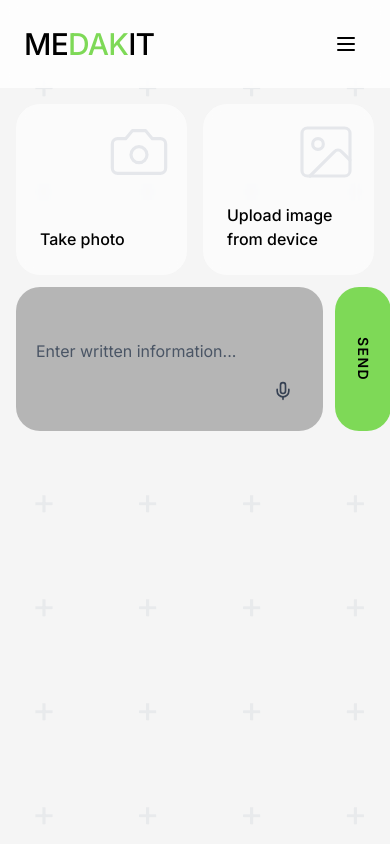
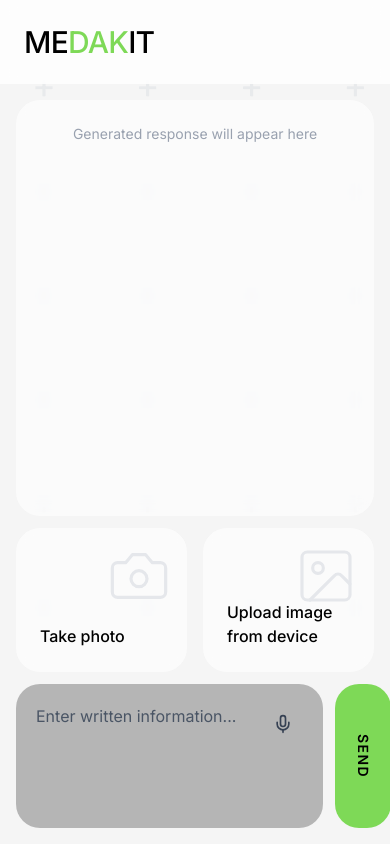
Before and after one commit to kunioshah/meDAKit, a React (Vite) app in the folder frontend/: page /mobile in a window 390 px wide. Built offline with nearby package versions, Linux system fonts and the light colour scheme.

Commit message:
refactored mobile

```diff
--- a/frontend/src/app/MobilePage.tsx
+++ b/frontend/src/app/MobilePage.tsx
@@ -1,5 +1,5 @@
 import { useRef, useState } from 'react';
-import { Camera, Image, Mic, ChevronLeft, ChevronRight } from 'lucide-react';
+import { Camera, Image, Mic } from 'lucide-react';
 import { Header } from './components/header';
 import { PlusBackground } from './components/plus-background';
 
@@ -22,54 +22,25 @@ export default function MobilePage() {
     reader.readAsDataURL(file);
   };
 
-  const prev = () => setCurrentIndex(i => Math.max(0, i - 1));
-  const next = () => setCurrentIndex(i => Math.min(images.length - 1, i + 1));
-
   return (
     <div className="bg-[#f5f5f5] relative flex flex-col overflow-hidden" style={{ height: '100dvh' }}>
       <PlusBackground />
 
       <div className="relative z-10 flex flex-col flex-1 min-h-0">
-        <Header showConnect={false} />
+        <Header showConnect={false} showHamburger={false} />
 
-        <main className="flex-1 min-h-0 px-4 py-4 flex flex-col gap-3 max-w-lg mx-auto w-full">
+        <main className="flex-1 min-h-0 px-4 py-4 flex flex-col justify-end gap-3 max-w-lg mx-auto w-full">
 
-          {/* Carousel — only shown when images exist */}
-          {images.length > 0 && (
-            <div className="flex flex-col gap-2 min-h-0 flex-shrink">
-              {/* Main preview */}
-              <div className="rounded-[24px] overflow-hidden flex items-center justify-center min-h-0 flex-shrink" style={{ minHeight: '8rem' }}>
-                <img src={images[currentIndex]} className="w-full h-full object-contain max-h-48" alt="preview" />
-              </div>
-
-              {/* Thumbnail strip */}
-              <div className="flex items-center gap-2 flex-shrink-0">
-                <button onClick={prev} disabled={currentIndex === 0} className="p-1 text-gray-500 disabled:opacity-30 flex-shrink-0">
-                  <ChevronLeft size={20} />
-                </button>
-                <div className="flex gap-2 flex-1 overflow-x-auto">
-                  {images.map((img, i) => (
-                    <button
-                      key={i}
-                      onClick={() => setCurrentIndex(i)}
-                      className={`w-12 h-12 flex-shrink-0 rounded-xl overflow-hidden border-2 transition-colors ${i === currentIndex ? 'border-[#7ed957]' : 'border-transparent'}`}
-                    >
-                      <img src={img} className="w-full h-full object-cover" alt={`thumb-${i}`} />
-                    </button>
-                  ))}
-                </div>
-                <button onClick={next} disabled={currentIndex === images.length - 1} className="p-1 text-gray-500 disabled:opacity-30 flex-shrink-0">
-                  <ChevronRight size={20} />
-                </button>
-              </div>
-            </div>
-          )}
+          {/* Generated text output */}
+          <div className="flex-1 min-h-0 bg-white/60 backdrop-blur-sm rounded-[24px] p-6 overflow-y-auto">
+            <p className="text-gray-400 text-center text-sm">Generated response will appear here</p>
+          </div>
 
           {/* Action cards */}
           <div className="grid grid-cols-2 gap-4">
             <button
               onClick={() => cameraInputRef.current?.click()}
-              className="relative bg-white/60 backdrop-blur-sm rounded-[24px] p-6 flex flex-col items-start justify-end aspect-square overflow-hidden hover:bg-white/80 transition-colors text-left"
+              className="relative bg-white/60 backdrop-blur-sm rounded-[24px] p-6 flex flex-col items-start justify-end h-36 overflow-hidden hover:bg-white/80 transition-colors text-left"
             >
               <Camera className="absolute right-4 top-4 w-16 h-16 text-gray-200" strokeWidth={1.2} />
               <span className="text-base font-medium text-black z-10">Take photo</span>
@@ -77,7 +48,7 @@ export default function MobilePage() {
 
             <button
               onClick={() => fileInputRef.current?.click()}
-              className="relative bg-white/60 backdrop-blur-sm rounded-[24px] p-6 flex flex-col items-start justify-end aspect-square overflow-hidden hover:bg-white/80 transition-colors text-left"
+              className="relative bg-white/60 backdrop-blur-sm rounded-[24px] p-6 flex flex-col items-start justify-end h-36 overflow-hidden hover:bg-white/80 transition-colors text-left"
             >
               <Image className="absolute right-4 top-4 w-16 h-16 text-gray-200" strokeWidth={1.2} />
               <span className="text-base font-medium text-black z-10">Upload image from device</span>
@@ -100,9 +71,24 @@ export default function MobilePage() {
             />
           </div>
 
+          {/* Thumbnail strip — only shown when images exist */}
+          {images.length > 0 && (
+            <div className="flex gap-2 overflow-x-auto">
+              {images.map((img, i) => (
+                <button
+                  key={i}
+                  onClick={() => setCurrentIndex(i)}
+                  className={`w-12 h-12 flex-shrink-0 rounded-xl overflow-hidden border-2 transition-colors ${i === currentIndex ? 'border-[#7ed957]' : 'border-transparent'}`}
+                >
+                  <img src={img} className="w-full h-full object-cover" alt={`thumb-${i}`} />
+                </button>
+              ))}
+            </div>
+          )}
+
           {/* Text input + Send */}
           <div className="flex gap-3 items-stretch">
-            <div className="flex-1 bg-[#b5b5b5] rounded-[24px] p-5 flex items-end gap-3">
+            <div className="flex-1 bg-[#b5b5b5] rounded-[24px] p-5 flex items-start gap-3">
               <textarea
                 rows={3}
                 placeholder="Enter written information..."
--- a/frontend/src/app/components/header.tsx
+++ b/frontend/src/app/components/header.tsx
@@ -4,9 +4,10 @@ import { Menu, X } from 'lucide-react';
 interface HeaderProps {
   onConnectToPhone?: () => void;
   showConnect?: boolean;
+  showHamburger?: boolean;
 }
 
-export function Header({ onConnectToPhone, showConnect = true }: HeaderProps) {
+export function Header({ onConnectToPhone, showConnect = true, showHamburger = true }: HeaderProps) {
   const [isMenuOpen, setIsMenuOpen] = useState(false);
 
   return (
@@ -39,6 +40,7 @@ export function Header({ onConnectToPhone, showConnect = true }: HeaderProps) {
         )}
 
         {/* Mobile Hamburger Menu */}
+        {showHamburger && (
           <button
             onClick={() => setIsMenuOpen(!isMenuOpen)}
             className="md:hidden p-2 text-black"
@@ -46,6 +48,7 @@ export function Header({ onConnectToPhone, showConnect = true }: HeaderProps) {
           >
             {isMenuOpen ? <X size={24} /> : <Menu size={24} />}
           </button>
+        )}
       </div>
 
       {/* Mobile Menu */}
```
Lines whose indentation alone changed are shown as unchanged.
